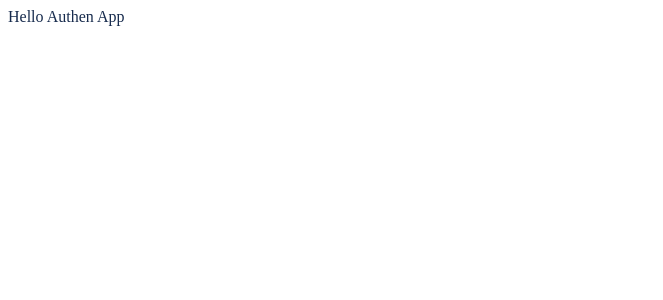
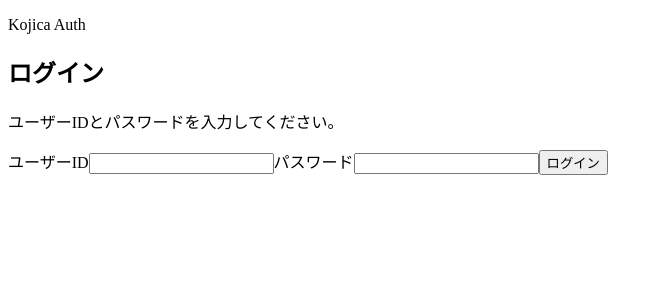
Before and after one commit to kojikoji-rrr/authen_web, an Angular app: page / in a window 1280 px wide. Shown: the top 300 px of the page, without its empty margins (0-663 px from the left). Built offline with nearby package versions, Linux system fonts and the light colour scheme; a web font is replaced by a local one.

Commit message:
ログイン画面のテンプレートを追加

```diff
--- a/src/app/authen/authen.component.html
+++ b/src/app/authen/authen.component.html
@@ -1,3 +1,53 @@
-<div class="app">
-  Hello Authen App
-</div>
+<main class="authen-page">
+  <section class="login-card" aria-labelledby="login-title">
+    <div class="login-card__header">
+      <p class="login-card__label">Kojica Auth</p>
+      <h1 id="login-title" class="login-card__title">ログイン</h1>
+      <p class="login-card__description">ユーザーIDとパスワードを入力してください。</p>
+    </div>
+
+    <form class="login-form" (ngSubmit)="login()">
+      <label class="login-form__field">
+        <span class="login-form__label">ユーザーID</span>
+        <input
+          class="login-form__input"
+          name="userId"
+          type="text"
+          autocomplete="username"
+          required
+          [(ngModel)]="userId"
+          [disabled]="apiBusy()"
+        />
+      </label>
+
+      <label class="login-form__field">
+        <span class="login-form__label">パスワード</span>
+        <input
+          class="login-form__input"
+          name="password"
+          type="password"
+          autocomplete="current-password"
+          required
+          [(ngModel)]="password"
+          [disabled]="apiBusy()"
+        />
+      </label>
+
+      @if (redirect) {
+        <p class="login-form__notice">ログイン後、要求元の画面へ戻ります。</p>
+      }
+
+      @if (errorMessage) {
+        <p class="login-form__message login-form__message--error" role="alert">{{ errorMessage }}</p>
+      }
+
+      @if (successMessage) {
+        <p class="login-form__message login-form__message--success">{{ successMessage }}</p>
+      }
+
+      <button class="login-form__button" type="submit" [disabled]="apiBusy()">
+        {{ apiBusy() ? 'ログイン中...' : 'ログイン' }}
+      </button>
+    </form>
+  </section>
+</main>
```
